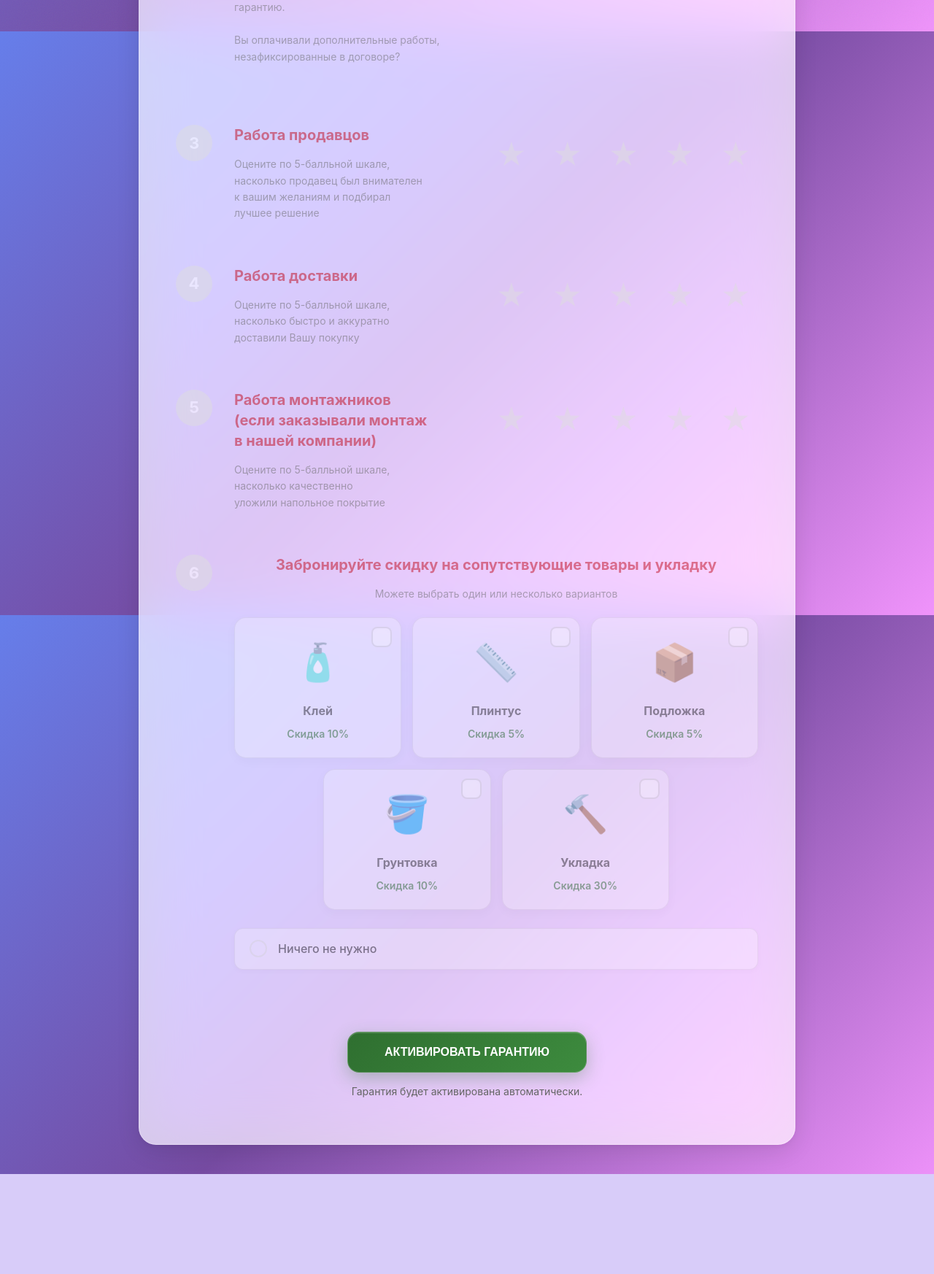
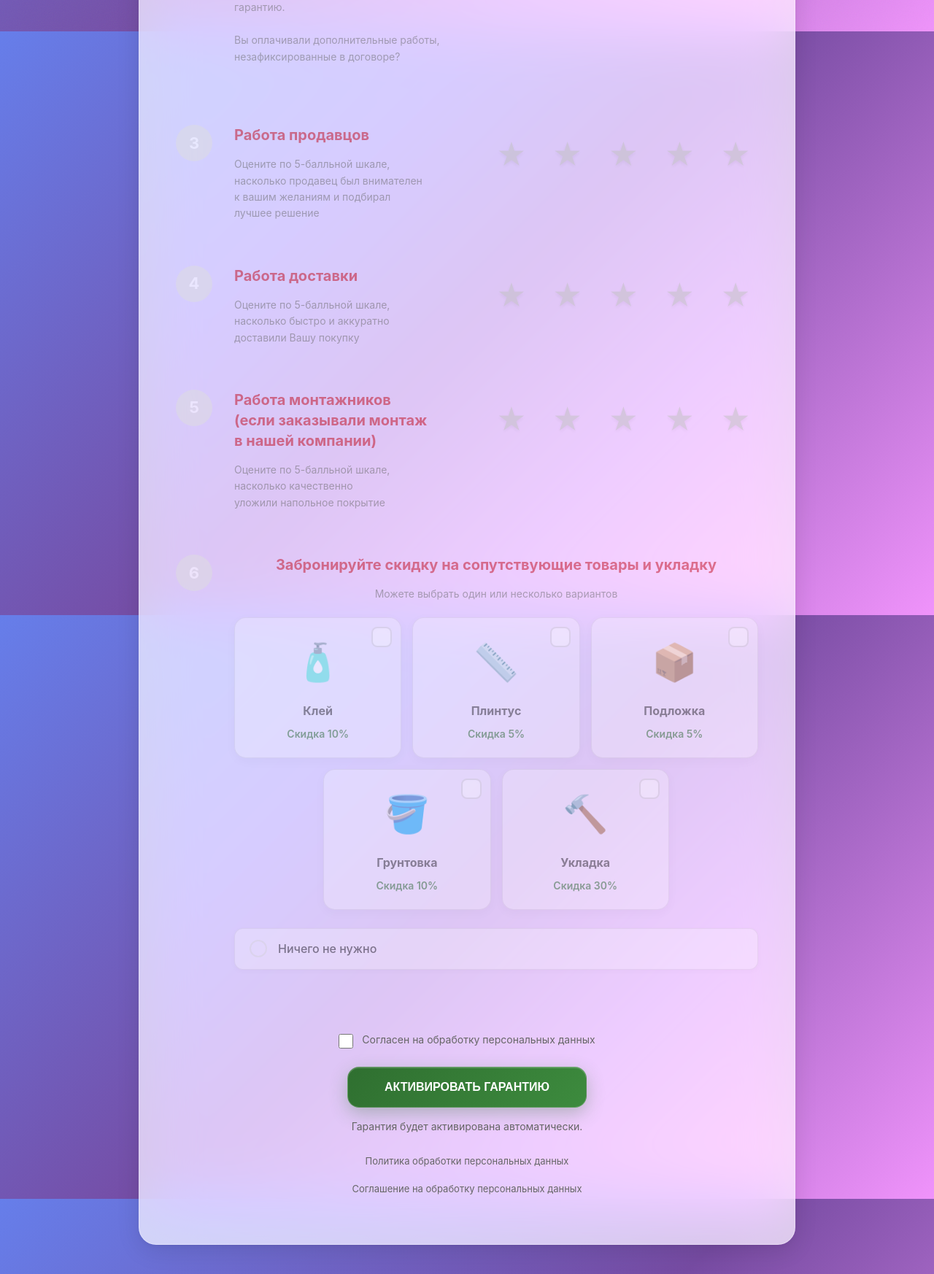
Before and after one commit to floorservicemsk-spec/otzuv, a PHP site: page /warranty.html in a window 1280 px wide. Shown: the part 757-2503 px from the top of the page at 73% size. Before the commit the page ends 2366 px from the top, so only its background shows below. Run offline with PHP 8.4, Linux system fonts and the light colour scheme.

Commit message:
Add consent checkbox and privacy links to warranty form
Co-authored-by: floorservicemsk <floorservicemsk@gmail.com>

```diff
--- a/script.js
+++ b/script.js
@@ -263,6 +263,14 @@ function initFormSubmission() {
     form.addEventListener('submit', function(e) {
         e.preventDefault();
 
+        // Check consent checkbox
+        const consentCheckbox = document.getElementById('consent');
+        if (!consentCheckbox.checked) {
+            alert('Пожалуйста, дайте согласие на обработку персональных данных');
+            consentCheckbox.focus();
+            return;
+        }
+
         // Validate all steps
         let allValid = true;
         const steps = document.querySelectorAll('.step');
--- a/styles.css
+++ b/styles.css
@@ -429,14 +429,18 @@ body {
 
 .star-icon {
     font-size: 40px;
-    color: #ddd;
-    transition: color 0.3s ease;
+    color: #c0c0c0;
+    transition: all 0.3s ease;
     margin-bottom: 8px;
+    text-shadow: 0 2px 4px rgba(0, 0, 0, 0.1);
 }
 
 .star.active .star-icon,
 .star.hover-active .star-icon {
     color: #FFD700;
+    text-shadow:
+        0 0 10px rgba(255, 215, 0, 0.5),
+        0 2px 4px rgba(0, 0, 0, 0.2);
 }
 
 .star-name {
@@ -754,6 +758,67 @@ body {
     margin-top: 50px;
 }
 
+.consent-checkbox {
+    display: flex;
+    align-items: flex-start;
+    gap: 12px;
+    margin-bottom: 25px;
+    justify-content: center;
+    max-width: 600px;
+    margin-left: auto;
+    margin-right: auto;
+}
+
+.consent-checkbox input[type="checkbox"] {
+    margin-top: 3px;
+    width: 20px;
+    height: 20px;
+    cursor: pointer;
+    flex-shrink: 0;
+    accent-color: #2f6f30;
+}
+
+.consent-checkbox label {
+    font-size: 14px;
+    color: #666;
+    cursor: pointer;
+    line-height: 1.6;
+    user-select: none;
+}
+
+.consent-checkbox label a {
+    color: #2f6f30;
+    text-decoration: underline;
+    transition: color 0.3s ease;
+}
+
+.consent-checkbox label a:hover {
+    color: #BF081A;
+}
+
+.privacy-links {
+    margin-top: 20px;
+    display: flex;
+    flex-direction: column;
+    gap: 8px;
+    align-items: center;
+}
+
+.privacy-links a {
+    font-size: 13px;
+    color: #666;
+    text-decoration: none;
+    transition: color 0.3s ease;
+    display: inline-block;
+    padding: 5px 10px;
+    border-radius: 6px;
+}
+
+.privacy-links a:hover {
+    color: #2f6f30;
+    background: rgba(47, 111, 48, 0.05);
+}
+
 .btn {
     display: inline-block;
     padding: 18px 50px;
@@ -1007,10 +1072,31 @@ body {
         margin-top: 30px;
     }
 
+    .consent-checkbox {
+        flex-direction: row;
+        align-items: flex-start;
+        text-align: left;
+        max-width: 100%;
+        padding: 0 10px;
+    }
+
+    .consent-checkbox label {
+        font-size: 13px;
+    }
+
     .btn {
         padding: 15px 40px;
         font-size: 15px;
         width: 100%;
+    }
+
+    .privacy-links {
+        margin-top: 15px;
+        gap: 5px;
+    }
+
+    .privacy-links a {
+        font-size: 12px;
     }
 
     .garantiya {
--- a/warranty.html
+++ b/warranty.html
@@ -367,8 +367,16 @@
                 </div>
 
                 <div class="main-btn">
+                    <div class="consent-checkbox">
+                        <input type="checkbox" id="consent" name="consent" required>
+                        <label for="consent">Согласен на обработку персональных данных</label>
+                    </div>
                     <button type="submit" class="btn"><span>АКТИВИРОВАТЬ ГАРАНТИЮ</span></button>
                     <div class="garantiya">Гарантия будет активирована автоматически.</div>
+                    <div class="privacy-links">
+                        <a href="/privacy-policy" target="_blank">Политика обработки персональных данных</a>
+                        <a href="/privacy-agreement" target="_blank">Соглашение на обработку персональных данных</a>
+                    </div>
                 </div>
             </form>
 
```
